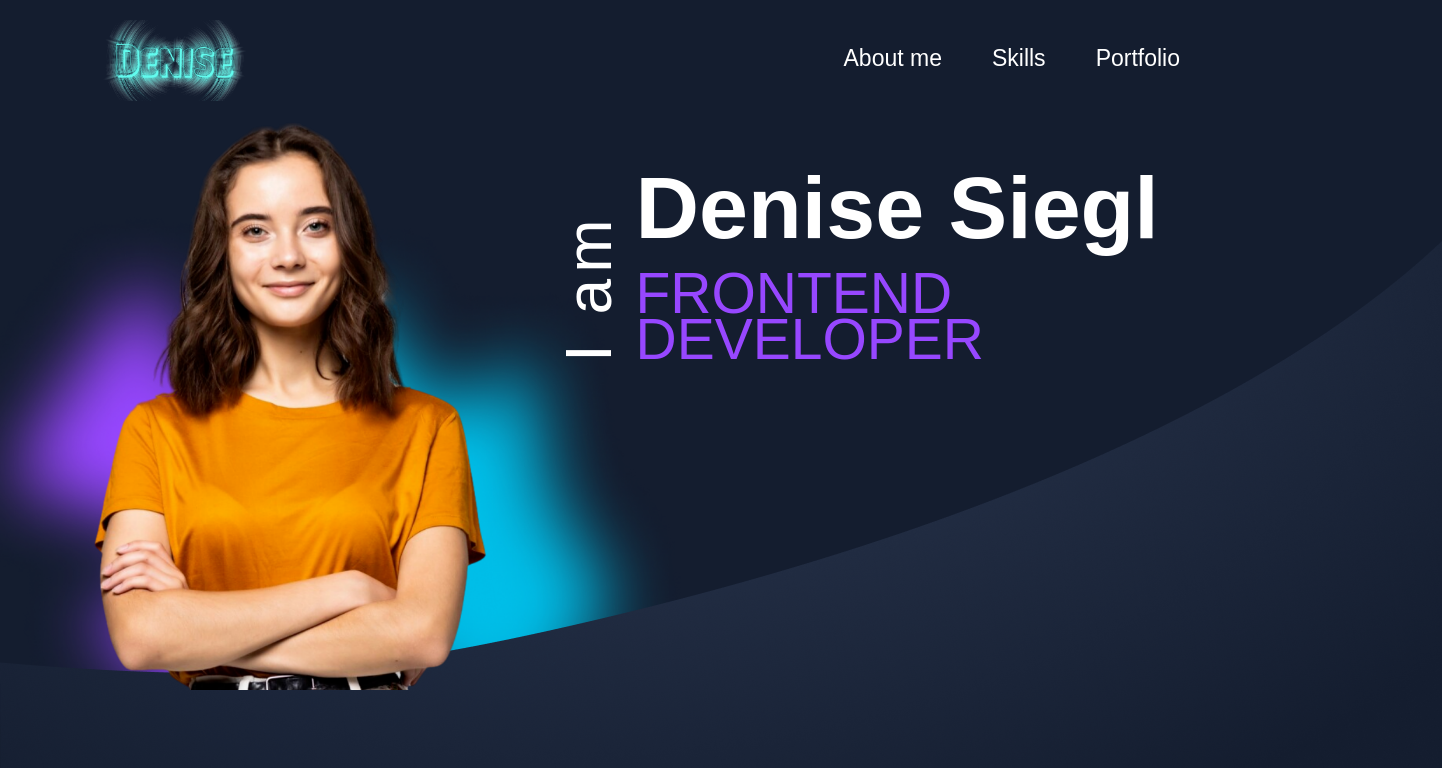
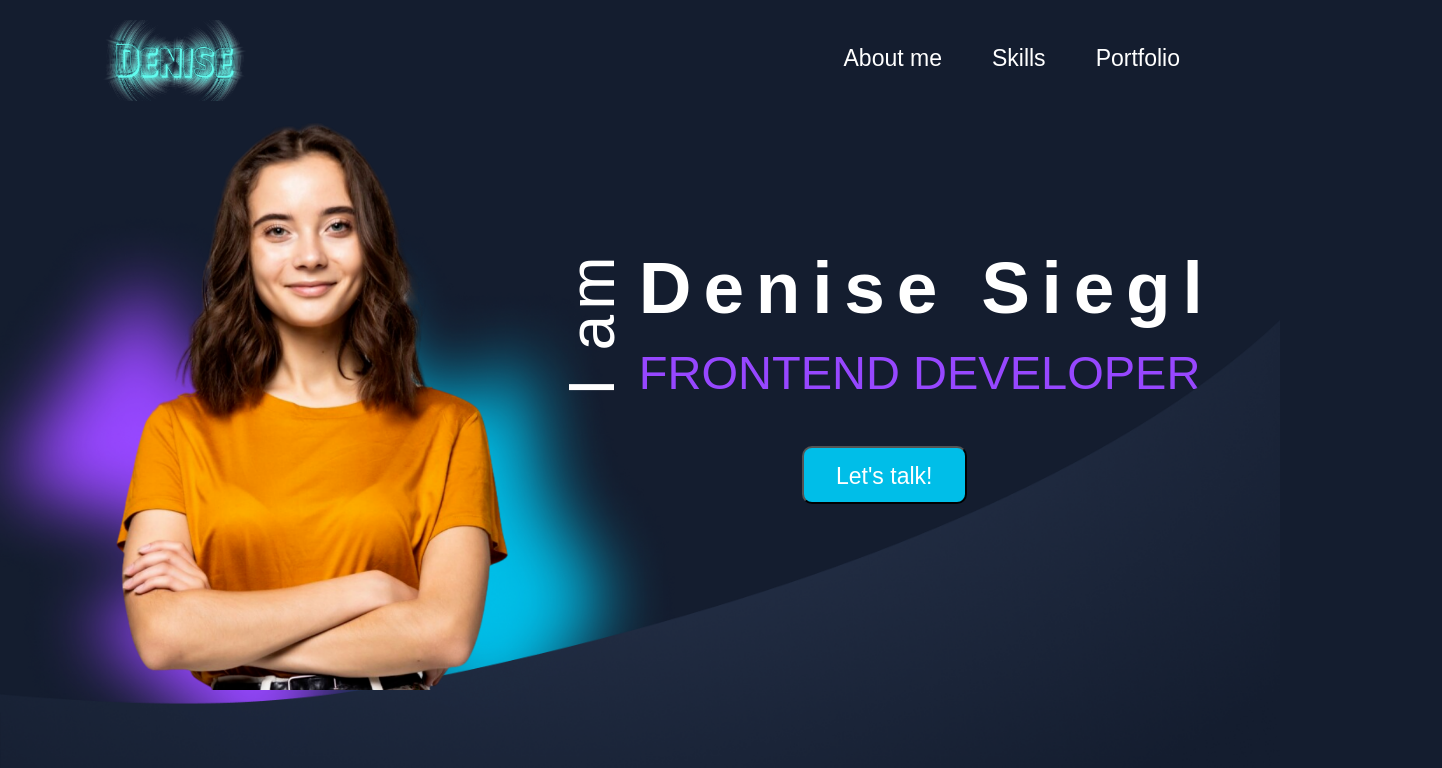
Before and after one commit to deniseS85/portfolio, an Angular app: page / in a window 1280 px wide. Shown: the top 768 px of the page, 1442 px wide, since content can reach past the window. Built offline with nearby package versions, Linux system fonts and the light colour scheme.

Commit message:
finished first section of about me

```diff
--- a/src/app/about-me/about-me.component.html
+++ b/src/app/about-me/about-me.component.html
@@ -5,12 +5,15 @@
         <img src="assets/img/placeholer-person.png">
     </div>
 
-    <div class="info-profile">
-        <div class="pretext-info-profile">I am</div>
-        <div class="subinfo-profile">
-            <div>Denise Siegl</div>
-            <div>FRONTEND DEVELOPER</div>
+    <div class="profile-content-right">
+        <div class="info-profile">
+            <div class="pretext-info-profile">I am</div>
+            <div class="subinfo-profile">
+                <div>Denise Siegl</div>
+                <div>FRONTEND DEVELOPER</div>
+            </div>
         </div>
+        <button>Let's talk!</button>
     </div>
 
     <div class="banner">
--- a/src/app/about-me/about-me.component.scss
+++ b/src/app/about-me/about-me.component.scss
@@ -1,7 +1,8 @@
 .about-me-section {
     margin-top: 114px;
     display: flex;
-    align-items: flex-start;
+    align-items: center;
+    justify-content: space-between;
 }
 
 .profile {
@@ -25,16 +26,22 @@
     }
     img:nth-child(3) {
         width: 400px;
-        margin-left: 88px;
+        margin-left: 110px;
         z-index: 1;
         position: absolute;
     }
 }
 
+.profile-content-right {
+    display: flex;
+    flex-direction: column;
+    align-items: center;
+    margin-right: 57px;
+    width: 718px;
+
     .info-profile {
         cursor: default;
         display: flex;
-    margin-top: 40px;
     }
 
     .pretext-info-profile {
@@ -44,7 +51,7 @@
         transform:rotate(180deg);
         margin-right: 8px;
         line-height: 77px;
-    letter-spacing: 6px;
+        letter-spacing: 5px;
     }
 
     .subinfo-profile {
@@ -52,21 +59,48 @@
         flex-direction: column;
         div:nth-child(1) {
             color: #FFFFFF;
-        font-size: 88px;
+            font-size: 73px;
             font-weight: bold;
             line-height: 108px;
+            letter-spacing: 11.8px;
         }
         div:nth-child(2) {
             color: #9747FF;
-        font-size: 57px;
+            font-size: 47px;
             line-height: 46px;
             padding-top: 8px;
         }
     }
 
+    button {
+        width: 165px;
+        height: 58px;
+        border-radius: 10px;
+        margin-top: 50px;
+        font-size: 23px;
+        padding: 15px 30px;
+        gap: 10px;
+        background-color: #00BEE8;
+        color: #FFFFFF;
+        z-index: 1;
+        cursor: pointer;
+        transition: 0.2s ease-in;
+        &:hover {
+            background-color: #9747FF;
+            width: 185px;
+            height: 68px;
+            transition: 0.2s ease-in;
+        }
+    }
+}
+
 .banner {
     position: absolute;
-    top: 241px;
+    top: 320px;
     left: 0;
     right: 0;
+    img {
+        max-width: 100%;
+        width: 100%;
     }
+}
```
Lines whose indentation alone changed are shown as unchanged.
